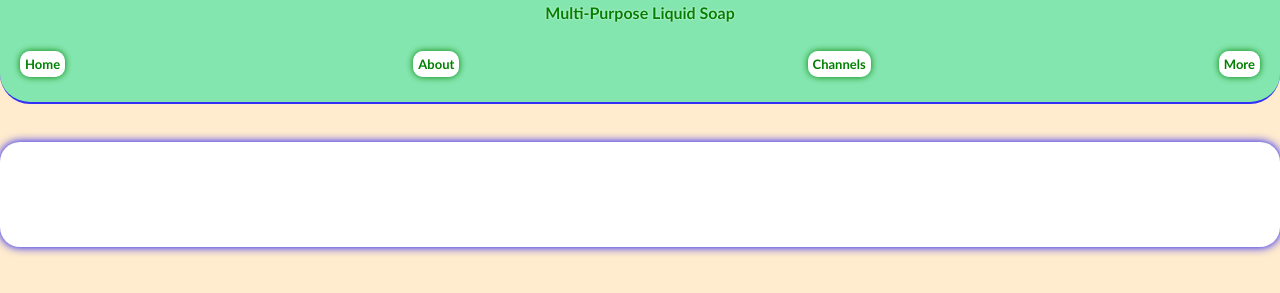
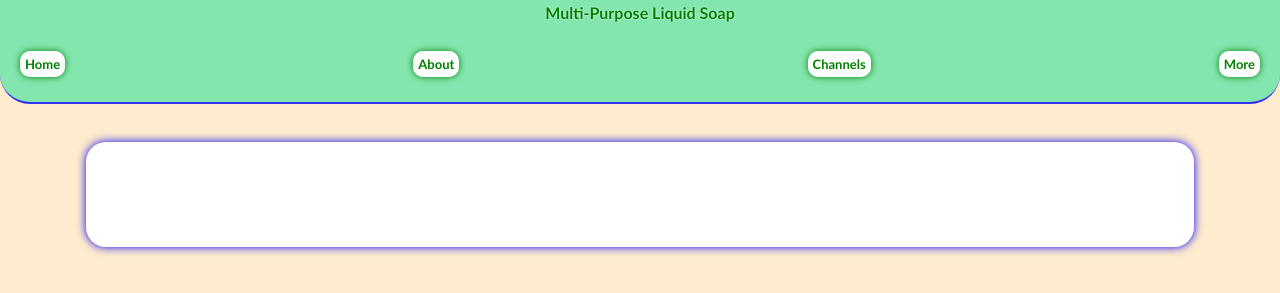
Before and after one commit to Asmasad-Webs/ultra_sparkleen.ng, a plain HTML site: page index.html in a window 1280 px wide. Shown: the part 235-528 px from the top of the page. Drawn offline with Linux system fonts and the light colour scheme.

Commit message:
Update style.css

```diff
--- a/style.css
+++ b/style.css
@@ -53,7 +53,7 @@ h5 {
     padding: 10px; background-color: white;
     font-size: 11px;
     height: 85px;
-    width: 10px%;
+    width: 85%;
     box-shadow: 0px 0px 10px blue;
     border-radius: 20px;
     color:green;
```
